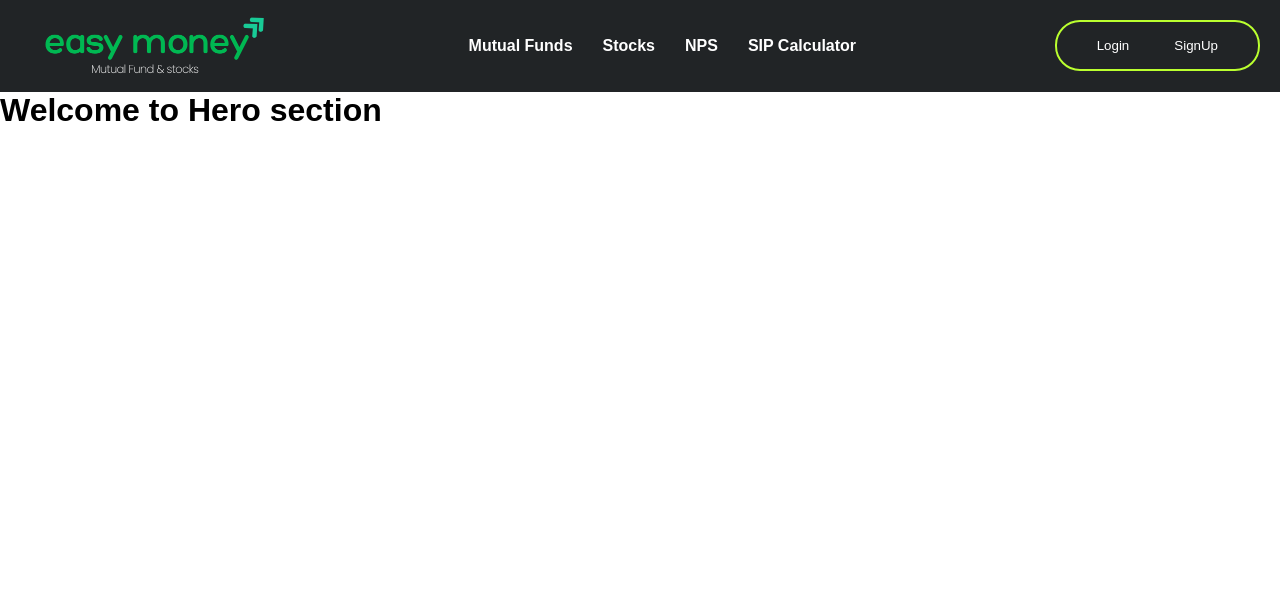
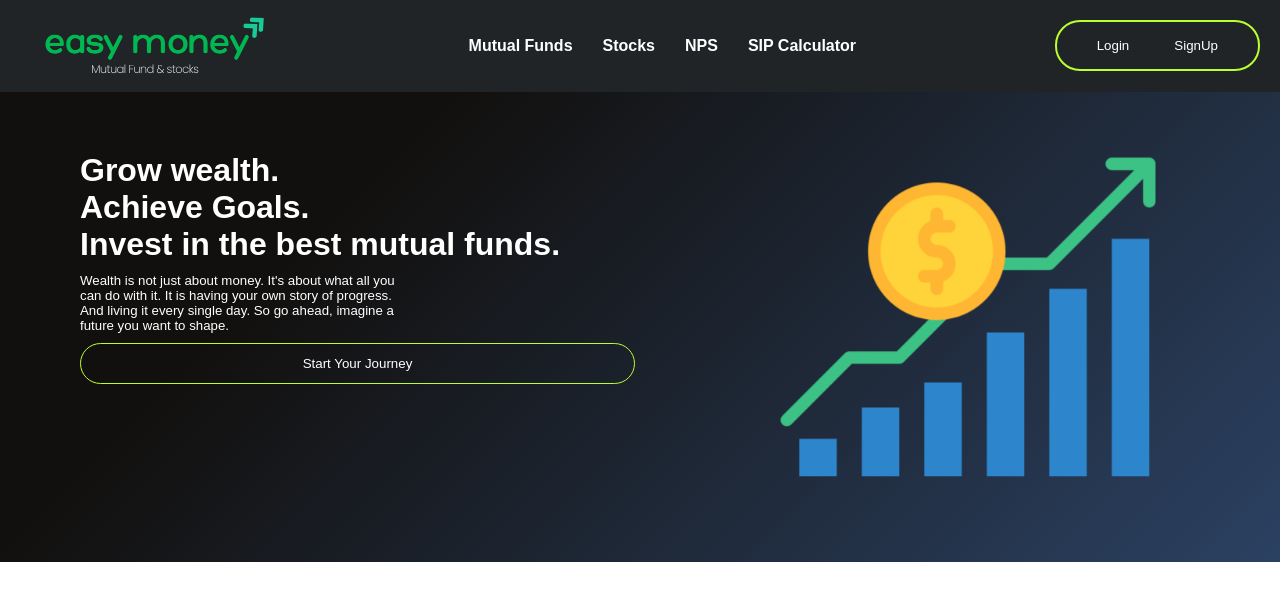
Before and after one commit to MashooqAli9140/easy-money, a React (Vite) app in the folder frontend/easymoney/: page / in a window 1280 px wide. Shown: the top 600 px of the page. Built offline with nearby package versions, Linux system fonts and the light colour scheme.

Commit message:
home page hero section elements added and updated

```diff
--- /dev/null
+++ b/frontend/easymoney/src/componants/Home_Hero/Home_hero.css
@@ -0,0 +1,51 @@
+#home-hero{
+    background-color: #2b4162;
+    background-image: linear-gradient(315deg, #2b4162 0%, #12100e 74%);
+    padding: 30px 30px 30px 30px;
+    display: flex;
+    justify-content: center;
+}
+#home-hero-left{
+    /* background-color: red; */
+    padding: 30px 50px 30px 50px;
+    flex: 1;
+    color: white;
+}
+#home-hero-right{
+    /* background-color: yellow; */
+    padding: 5px 5px 5px 5px;
+    flex: 1;
+}
+#start-btn-div{
+    /* background-color: antiquewhite; */
+    padding: 10px 0px 10px 0px;
+    bottom: 0;
+}
+#grow-icon-div{
+    width: 400px;
+    max-width: 400px;
+    object-fit: contain;
+    /* border: 2px solid white; */
+    margin: 0 auto 0;
+    display: flex;
+    justify-content: center;
+    animation: bounce 3s infinite ease-in-out;
+}
+@keyframes bounce{
+
+    0%{
+        transform: translateY(-7px);
+    }
+    50%{
+        transform: translateY(7px);
+    }
+    100%{
+        transform: translateY(-7px);
+    }
+}
+
+@media screen and (max-width:900px) {
+    #home-hero-right{
+      display: none;
+    }
+}
--- a/frontend/easymoney/src/componants/Home_Hero/Home_hero.jsx
+++ b/frontend/easymoney/src/componants/Home_Hero/Home_hero.jsx
@@ -1,10 +1,27 @@
-import React from 'react'
+import React from 'react';
+import './Home_hero.css';
+import Grow from "/images/Grow.png"
 
 const Home_hero = () => {
   return (
-    <div>
-        <div>
-            <h1> Welcome to Hero section </h1>
+    <div id='home-hero'>
+        <div id='home-hero-left'>
+            <h1> Grow wealth. </h1>
+            <h1> Achieve Goals. </h1>
+            <h1> Invest in the best mutual funds. </h1>
+            <div style={{ width:"60%", marginTop:"10px"}}>
+                <h5 style={{ fontWeight:"100"}}>
+                Wealth is not just about money. It's about what all you can do with it. It is having your own story of progress. And living it every single day. So go ahead, imagine a future you want to shape.
+                </h5>
+            </div>
+            <div id='start-btn-div'>
+                <button style={{ background:'none', borderRadius:"25px", width:"100%", padding:"12px 8px 12px 8px", color:"white", border:"1px solid #BAFF2F",outline:"none"}}> <a href="/"> Start Your Journey </a></button>
+            </div>
+        </div>
+        <div id='home-hero-right' >
+            <div id='grow-icon-div'>
+                  <img style={{ width:"100%"}} src= {Grow} alt="grow_icon" />
+            </div>
         </div>
 
     </div>
```
Also changed, not shown: frontend/easymoney/public/images/Grow.png (added).
